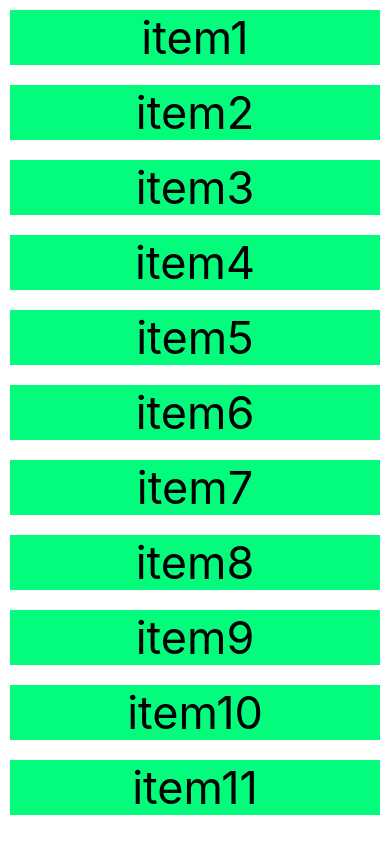
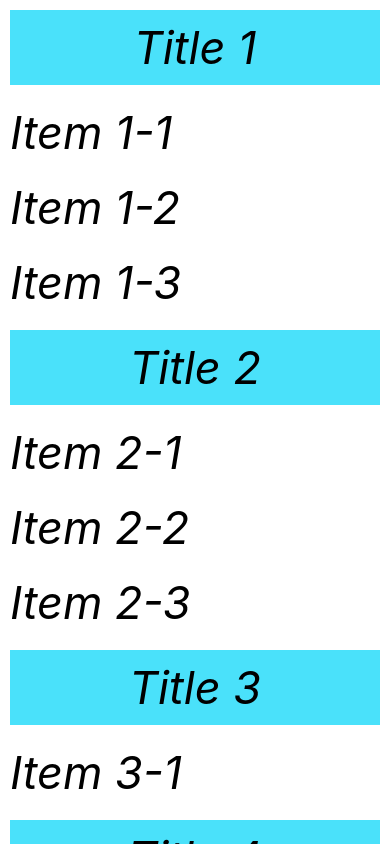
Before and after one commit to huyhieu19/LearnReactNative, a React Native app: screen / in a window 390 px wide. Built offline with nearby package versions, Linux system fonts and the light colour scheme.

Commit message:
complete

```diff
--- a/App.js
+++ b/App.js
@@ -1,69 +1,124 @@
-import { StatusBar } from "expo-status-bar";
-import { useState } from "react";
+// tim hieu ve FlatList va SectionList
+
+import React, { useState } from "react";
 import {
+  StyleSheet,
+  View,
+  Text,
   ScrollView,
-  StyleSheet,
-  Text,
-  View,
   RefreshControl,
+  FlatList,
+  SectionList,
 } from "react-native";
 
-export default function App() {
+const App = () => {
   const [Items, setItems] = useState([
-    { key: 1, item: "item1" },
-    { key: 2, item: "item2" },
-    { key: 3, item: "item3" },
-    { key: 4, item: "item4" },
-    { key: 5, item: "item5" },
-    { key: 6, item: "item6" },
-    { key: 7, item: "item7" },
-    { key: 8, item: "item8" },
-    { key: 9, item: "item9" },
-    { key: 10, item: "item10" },
-    { key: 11, item: "item11" },
+    { name: "Item 1" },
+    { name: "Item 2" },
+    { name: "Item 3" },
+    { name: "Item 4" },
+    { name: "Item 5" },
+    { name: "Item 6" },
+    { name: "Item 7" },
+    { name: "Item 8" },
+    { name: "Item 9" },
+    { name: "Item 27" },
+    { name: "Item 78" },
   ]);
+  const DATA = [
+    {
+      title: "Title 1",
+      data: ["Item 1-1", "Item 1-2", "Item 1-3"],
+    },
+    {
+      title: "Title 2",
+      data: ["Item 2-1", "Item 2-2", "Item 2-3"],
+    },
+    {
+      title: "Title 3",
+      data: ["Item 3-1"],
+    },
+    {
+      title: "Title 4",
+      data: ["Item 4-1", "Item 4-2"],
+    },
+  ];
   const [Refreshing, setRefreshing] = useState(false);
+
   const onRefresh = () => {
     setRefreshing(true);
     setItems([...Items, { key: 69, item: "Item 69" }]);
     setRefreshing(false);
   };
+
   return (
-    <View
-      style={styles.container}
-      refreshControl={
-        <RefreshControl
-          refreshing={Refreshing}
-          onRefresh={onRefresh}
-          colors={["#ff00ff"]}
-        />
-      }
-    >
-      <ScrollView>
-        {Items.map((Object) => {
-          return (
-            <View style={styles.item} key={Object.key}>
-              <Text style={styles.text}>{Object.item}</Text>
-            </View>
-          );
-        })}
-      </ScrollView>
-    </View>
+    <SectionList
+      keyExtractor={(item, index) => index.toString()}
+      sections={DATA}
+      renderItem={({ item }) => <Text style={styles.text}>{item}</Text>}
+      renderSectionHeader={({ section }) => (
+        <View style={styles.item}>
+          <Text style={styles.text}>{section.title}</Text>
+        </View>
+      )}
+    />
+
+    // <FlatList
+    //   keyExtractor={(item, index) => index.toString()}
+    //   data={Items}
+    //   renderItem={({ item }) => (
+    //     <View style={styles.item}>
+    //       <Text style={styles.text}>{item.name}</Text>
+    //     </View>
+    //   )}
+    //   refreshControl={
+    //     <RefreshControl
+    //       refreshing={Refreshing}
+    //       onRefresh={onRefresh}
+    //       colors={["#ff00ff"]}
+    //     />
+    //   }
+    // />
+
+    // <ScrollView
+    //   style={styles.body}
+    //   refreshControl={
+    //     <RefreshControl
+    //       refreshing={Refreshing}
+    //       onRefresh={onRefresh}
+    //       colors={["#ff00ff"]}
+    //     />
+    //   }
+    // >
+    //   {Items.map((object) => {
+    //     return (
+    //       <View style={styles.item} key={object.key}>
+    //         <Text style={styles.text}>{object.item}</Text>
+    //       </View>
+    //     );
+    //   })}
+    // </ScrollView>
   );
-}
+};
 
 const styles = StyleSheet.create({
-  container: {
+  body: {
     flex: 1,
-    backgroundColor: "#fff",
+    flexDirection: "column",
+    backgroundColor: "#ffffff",
   },
   item: {
-    backgroundColor: "#03fc7b",
     margin: 10,
+    backgroundColor: "#4ae1fa",
     justifyContent: "center",
     alignItems: "center",
   },
   text: {
+    color: "#000000",
     fontSize: 45,
+    fontStyle: "italic",
+    margin: 10,
   },
 });
+
+export default App;
```
